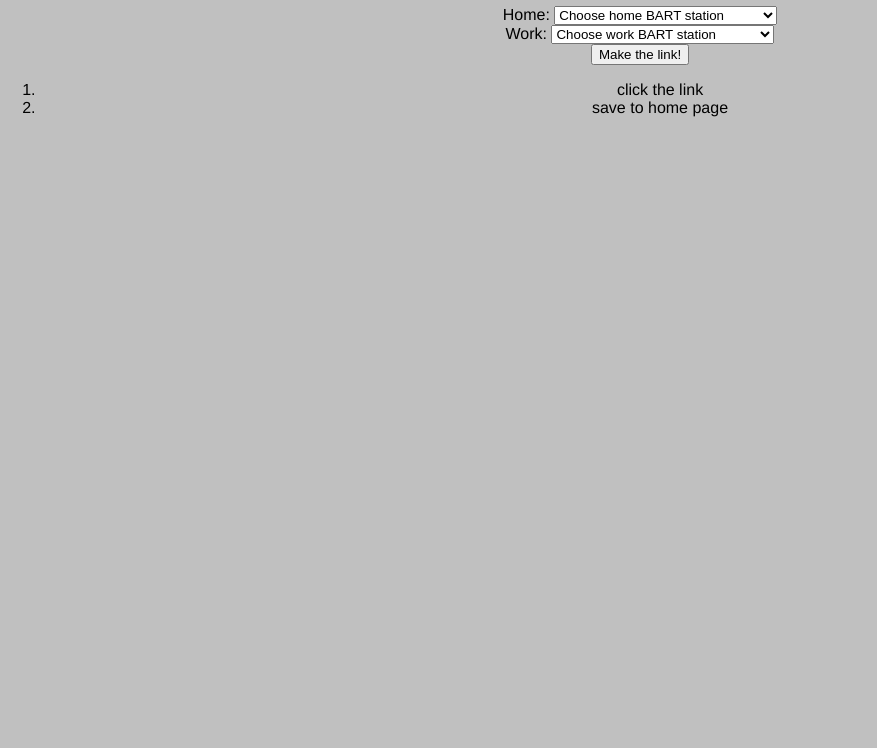
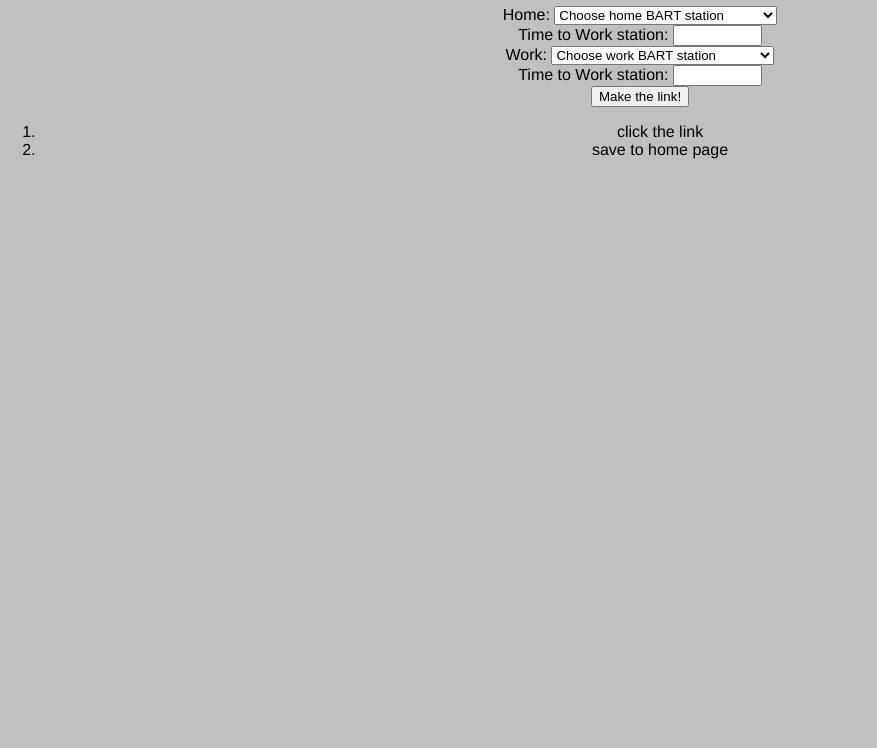
Before and after one commit to mattphoto/bartcommuter.com, a plain HTML site: page setup.html in a window 1280 px wide. Shown: the part 52-800 px from the top of the page, without its empty margins (0-877 px from the left). Drawn offline with nearby package versions, Linux system fonts and the light colour scheme.

Commit message:
add travel time inputs

```diff
--- a/setup.html
+++ b/setup.html
@@ -61,6 +61,10 @@
       <option value="WOAK">West Oakland</option>
     </select>
     <br />
+    <label for="home_station_time">Time to Work station:</label>
+    <input type="text" id="home_station_time" name="from_address" value="" size="8" maxlength="128" class="form-text" />
+
+    <br />
     <label for="work_station">Work:</label>
     <select id="work_station" name="work_station">
       <option value="" selected="selected">Choose work BART station</option>
@@ -110,6 +114,9 @@
       <option value="WDUB">West Dublin/Pleasanton</option>
       <option value="WOAK">West Oakland</option>
     </select>
+    <br />
+    <label for="work_station_time">Time to Work station:</label>
+    <input type="text" id="work_station_time" name="from_address" value="" size="8" maxlength="128" class="form-text" />
     <br />
 
     <button type="submit">Make the link!</button>
```
